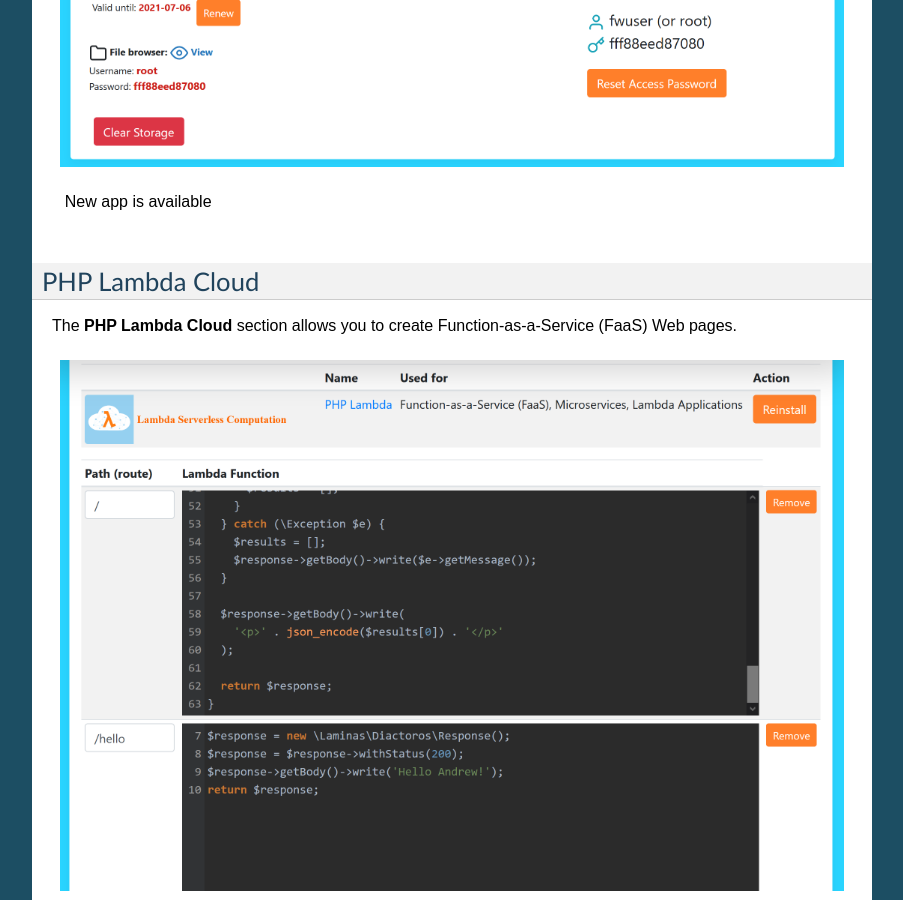
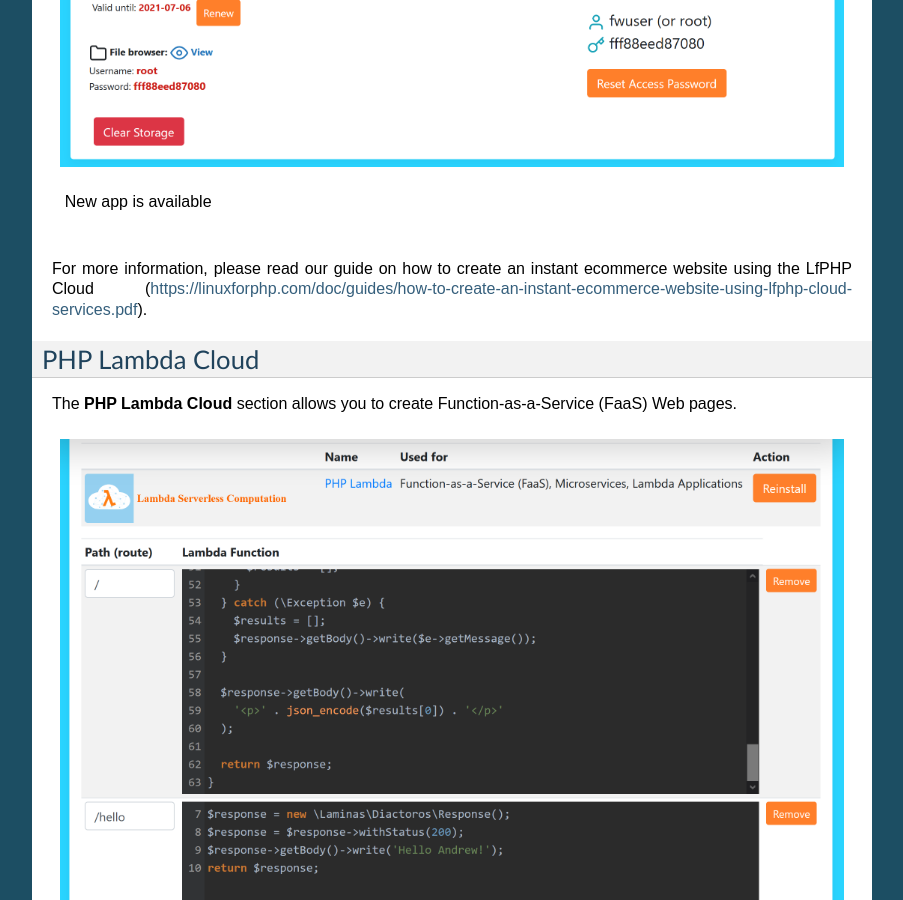
Before and after one commit to linuxforphp/lfphp-cloud-docs, a Sphinx documentation site: the page built from docs/getting_started.rst, in a window 1280 px wide and 900 px high, scrolled down 7162 px. Shown: the whole window, without its empty margins (198-1101 px from the left). Built offline with Sphinx 7.4.7, drawn with Linux system fonts in a browser that asks for light colours; some of the changed text lies outside the part shown.

Commit message:
2020-10-02 AC: Adds the first "how to" guides.

```diff
--- a/docs/getting_started.rst
+++ b/docs/getting_started.rst
@@ -138,7 +138,7 @@
    Adding an access token
 
 For more information, please read our guide on how to deploy Docker apps to the LfPHP Cloud using
-**Linux for Composer** (`<https://linuxforphp.com/files/guides/file.pdf>`_).
+**Linux for Composer** (`<https://linuxforphp.com/doc/guides/how-to-use-linux-for-composer-to-deploy-to-the-cloud.pdf>`_).
 
 .. _one-click_apps:
 
@@ -190,6 +190,9 @@
    :alt: New app is available
 
    New app is available
+
+For more information, please read our guide on how to create an instant ecommerce website using the LfPHP Cloud
+(`<https://linuxforphp.com/doc/guides/how-to-create-an-instant-ecommerce-website-using-lfphp-cloud-services.pdf>`_).
 
 .. _lambda_cloud:
 
@@ -360,6 +363,9 @@
 The PHP Lambda Cloud makes it possible for the developer to build Web pages, API endpoints,
 or mixed mobile application back end logic in minutes!
 
+For more information, please read our guide on how to deploy PHP Lambda functions to the LfPHP Cloud
+(`<https://linuxforphp.com/doc/guides/how-to-create-an-interactive-html-website-using-lfphp-lambda-cloud.pdf>`_).
+
 .. _backups:
 
 Backups
```
Also changed, not shown: other parts of docs/getting_started.rst (+1 -1 lines).
